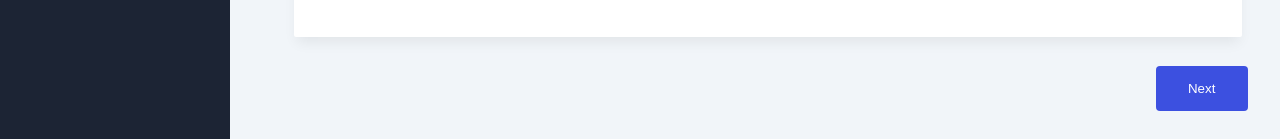
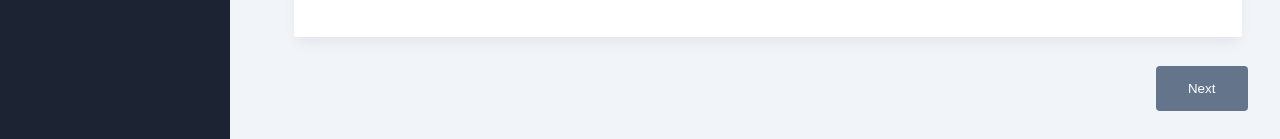
Before and after one commit to Muhametii00/Userdashboard, a React (Create React App) app: page /profile in a window 1280 px wide. Shown: the part 787-926 px from the top of the page. Built offline with nearby package versions, Linux system fonts and the light colour scheme.

Commit message:
When button disabled bg grey when enabled bg blue

```diff
--- a/src/components/screens/Profile.js
+++ b/src/components/screens/Profile.js
@@ -307,7 +307,7 @@ export const Profile = () => {
         <Button
           disabled={!selectedItems}
           onClick={handleClick}
-          background={Colors.primary}
+          background={!selectedItems ? Colors.grey : Colors.primary}
           padding="15px"
           border="0"
           radius="4px"
```
